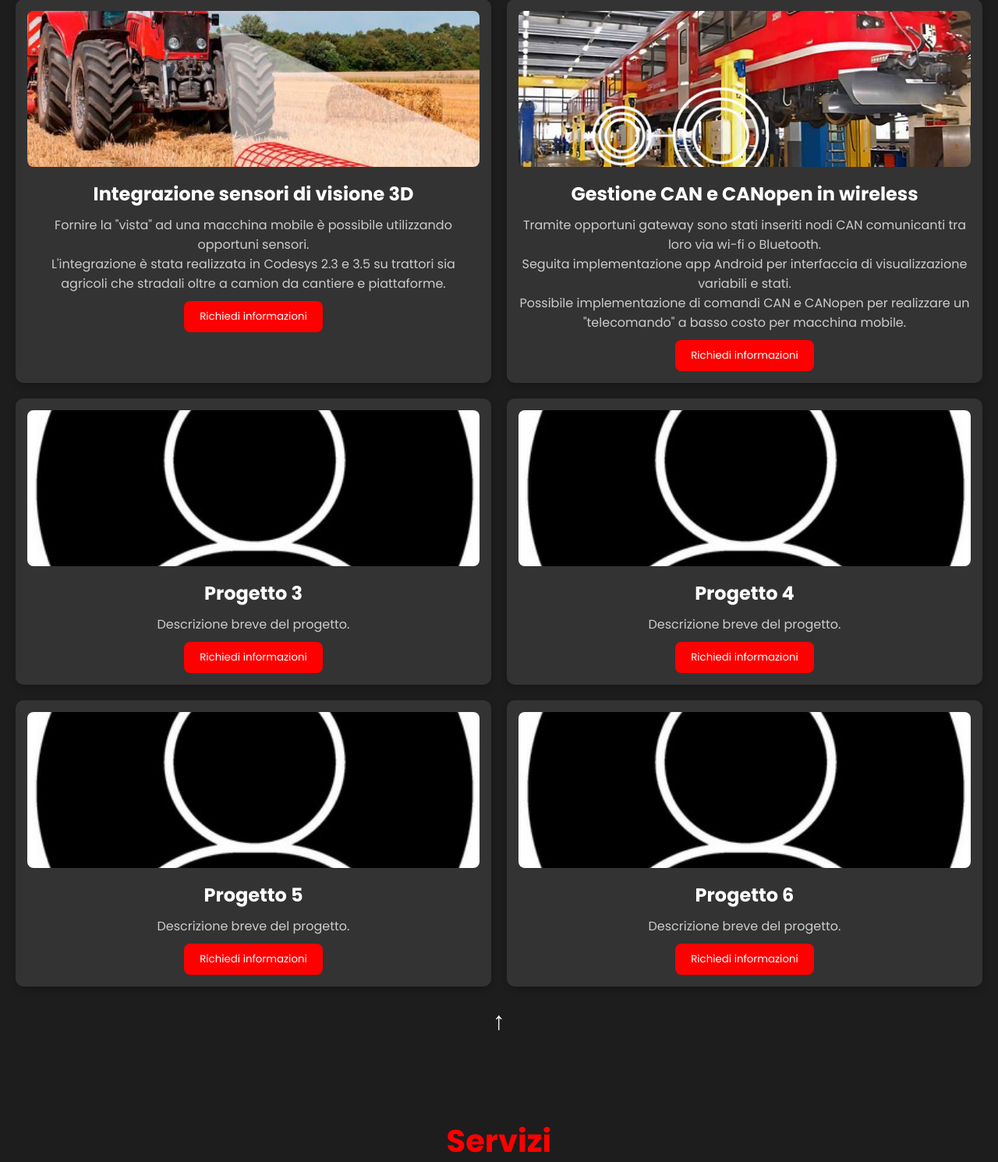
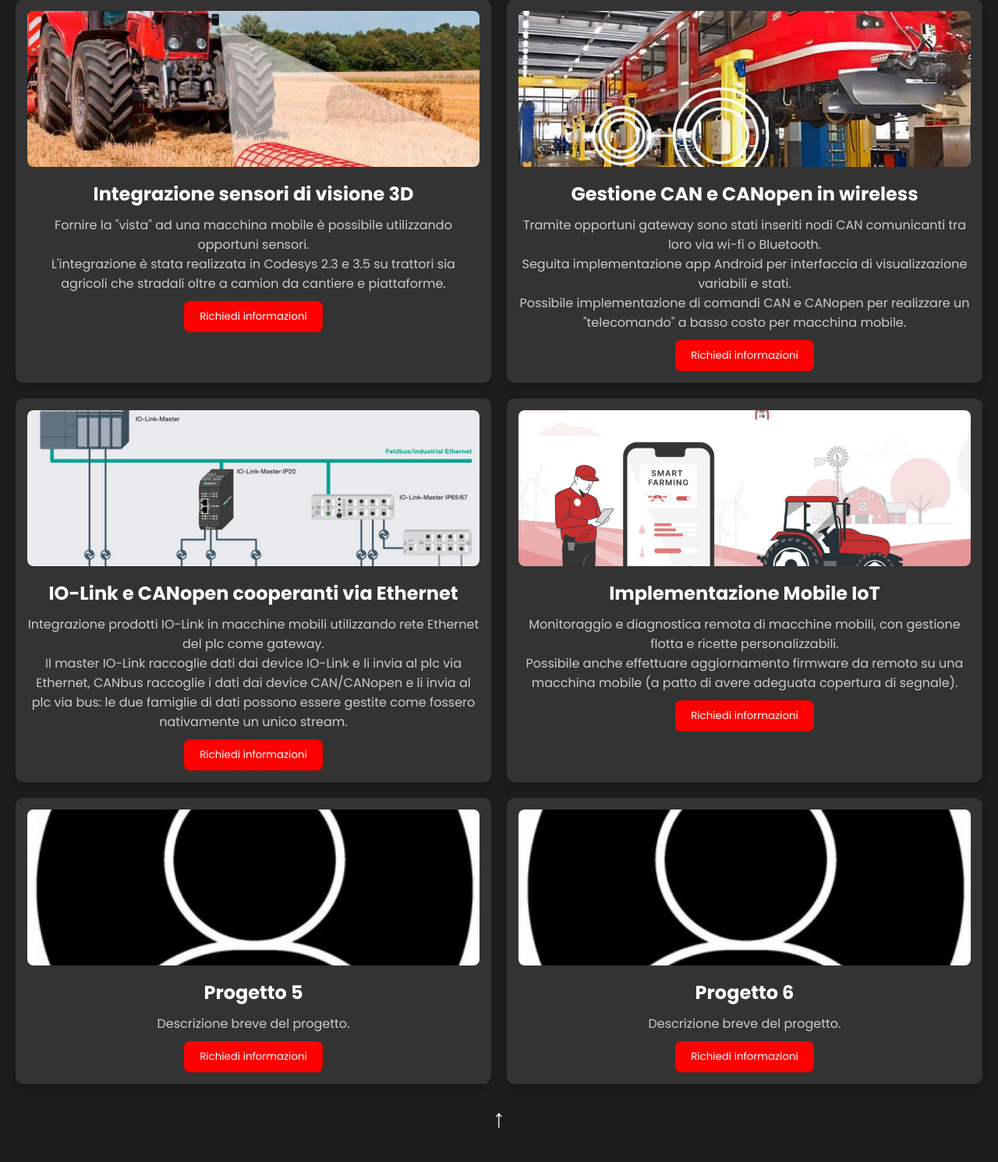
Before and after one commit to PaoloRocca/Repo, a Flask app: page / in a window 1280 px wide. Shown: the part 1001-2491 px from the top of the page at 78% size. Run offline with Flask 3, Linux system fonts and the light colour scheme; some libraries are stand-ins or nearby versions.

Commit message:
Navbar and flex layout fixed

```diff
--- a/static/css/style.css
+++ b/static/css/style.css
@@ -71,7 +71,7 @@ body {
     width: 100%;
     background-color: #1f1f1f; /* Colore scuro per la navbar */
     padding: 15px 0;
-    z-index: 100;
+    z-index: auto;
     display: flex;
     justify-content: space-between;
     align-items: center;
@@ -83,6 +83,13 @@ body {
     font-weight: bold;
     margin-left: 20px;
     color: var(--contrast-color);
+    display: flex;
+    align-items: center; /* Centra l'immagine verticalmente */
+    flex: 0 0 3em;
+}
+
+.navbar__logo img {
+    width:100%
 }
 
 .navbar__menu {
@@ -110,7 +117,7 @@ body {
     margin-right: 20px;
     display: flex;
     align-items: center;
-    gap: 10px;
+    flex-direction: column;
 }
 
 /* Sezione Introduzione */
@@ -200,7 +207,7 @@ body {
 /* Sezione Servizi */
 .services {
     padding: 50px 20px;
-    background-color: #1d1d1d;
+    background-color: #222222;
     text-align: center;
 }
 
@@ -267,7 +274,7 @@ body {
 /* Sezione Contatti */
 .contact {
     padding: 50px 20px;
-    background-color: #222222;
+    background-color: #1d1d1d;
     text-align: center;
 }
 
--- a/templates/index.html
+++ b/templates/index.html
@@ -1,14 +1,52 @@
 <!DOCTYPE html>
 <html lang="it">
 <head>
-    <!-- Google tag (gtag.js) -->
-    <script async src="https://www.googletagmanager.com/gtag/js?id=G-3V3Y288GS2"></script>
+
+    <!-- Codice per il banner dei cookie -->
+    <link rel="stylesheet" href="https://cdn.jsdelivr.net/npm/cookieconsent@3.1.0/build/cookieconsent.min.css" />
+    <script src="https://cdn.jsdelivr.net/npm/cookieconsent@3.1.0/build/cookieconsent.min.js"></script>
     <script>
-        window.dataLayer = window.dataLayer || [];
-        function gtag(){dataLayer.push(arguments);}
-        gtag('js', new Date());
-        gtag('config', 'G-3V3Y288GS2');
+        window.addEventListener("load", function() {
+            window.cookieconsent.initialise({
+                "palette": {
+                    "popup": {
+                        "background": "#000"
+                    },
+                    "button": {
+                        "background": "#f1d600"
+                    }
+                },
+                "content": {
+                    "message": "Questo sito utilizza i cookie per migliorare l'esperienza dell'utente. Proseguendo nella navigazione, accetti l'uso dei cookie.",
+                    "dismiss": "Accetto",
+                    "link": "Maggiori informazioni",
+                    "href": "/privacy-policy"  // Link alla tua privacy policy
+                },
+                onStatusChange: function(status) {
+                    if (status === 'allow') {
+                        // Carica Google Analytics solo se l'utente ha accettato i cookie
+                        loadGoogleAnalytics();
+                    }
+                }
+            });
+        });
+
+        function loadGoogleAnalytics() {
+            // Carica lo script di Google Analytics solo se l'utente ha acconsentito
+            var script = document.createElement('script');
+            script.src = "https://www.googletagmanager.com/gtag/js?id=G-3V3Y288GS2"; //ID di GA
+            script.async = true;
+            document.head.appendChild(script);
+
+            script.onload = function() {
+                window.dataLayer = window.dataLayer || [];
+                function gtag(){dataLayer.push(arguments);}
+                gtag('js', new Date());
+                gtag('config', 'G-3V3Y288GS2');  //ID di GA
+            };
+        }
     </script>
+
     <meta charset="UTF-8">
     <meta name="viewport" content="width=device-width, initial-scale=1.0">
     <link href="https://fonts.googleapis.com/css2?family=Poppins:wght@300;400;500;600;700&display=swap" rel="stylesheet">
@@ -21,7 +59,7 @@
     <!-- Navbar -->
     <nav class="navbar">
         <div class="navbar__logo">
-            <img src="static/images/logo.png" alt="Logo" />
+            <img src="static/images/logo.png"/>
         </div>
         <ul class="navbar__menu">
             <li><a href="#intro">Chi Sono</a></li>
@@ -52,43 +90,54 @@
         <h2>Progetti</h2>
         <div class="projects__grid">
             <div class="project">
-                <img src="static/images/3d_sensor.jpg" alt="Progetto 1">
+                <img src="static/images/p1.jpg" alt="Progetto 1">
                 <h3>Integrazione sensori di visione 3D</h3>
-                <p>Fornire la "vista" ad una macchina mobile è possibile utilizzando opportuni sensori.<br />
+                <p>
+                    Fornire la "vista" ad una macchina mobile è possibile utilizzando opportuni sensori.<br />
                     L'integrazione è stata realizzata in Codesys 2.3 e 3.5 su trattori sia agricoli che stradali oltre a camion da cantiere e
                     piattaforme.
                 </p>
                 <button class="info-btn" data-project="1">Richiedi informazioni</button>
             </div>
             <div class="project">
-                <img src="static/images/Wireless_Can.jpg" alt="Progetto 2">
+                <img src="static/images/p2.jpg" alt="Progetto 2">
                 <h3>Gestione CAN e CANopen in wireless</h3>
-                <p>Tramite opportuni gateway sono stati inseriti nodi CAN comunicanti tra loro via wi-fi o Bluetooth.<br />
+                <p>
+                    Tramite opportuni gateway sono stati inseriti nodi CAN comunicanti tra loro via wi-fi o Bluetooth.<br />
                     Seguita implementazione app Android per interfaccia di visualizzazione variabili e stati.<br />
                     Possibile implementazione di comandi CAN e CANopen per realizzare un "telecomando" a basso costo per macchina mobile.
                 </p>
                 <button class="info-btn" data-project="2">Richiedi informazioni</button>
             </div>
             <div class="project">
-                <img src="static/images/project3.jpg" alt="Progetto 3">
-                <h3>Progetto 3</h3>
-                <p>Descrizione breve del progetto.</p>
+                <img src="static/images/p3.jpg" alt="Progetto 3">
+                <h3>IO-Link e CANopen cooperanti via Ethernet</h3>
+                <p>
+                    Integrazione prodotti IO-Link in macchine mobili utilizzando rete Ethernet del plc come gateway.<br />
+                    Il master IO-Link raccoglie dati dai device IO-Link e li invia al plc via Ethernet, CANbus raccoglie i dati dai device
+                    CAN/CANopen e li invia al plc via bus: le due famiglie di dati possono essere gestite come fossero nativamente un unico
+                    stream.
+                </p>
                 <button class="info-btn" data-project="3">Richiedi informazioni</button>
             </div>
             <div class="project">
-                <img src="static/images/project4.jpg" alt="Progetto 4">
-                <h3>Progetto 4</h3>
-                <p>Descrizione breve del progetto.</p>
+                <img src="static/images/p4.jpg" alt="Progetto 4">
+                <h3>Implementazione Mobile IoT</h3>
+                <p>
+                    Monitoraggio e diagnostica remota di macchine mobili, con gestione flotta e ricette personalizzabili.<br />
+                    Possibile anche effettuare aggiornamento firmware da remoto su una macchina mobile (a patto di avere adeguata
+                    copertura di segnale).
+                </p>
                 <button class="info-btn" data-project="4">Richiedi informazioni</button>
             </div>
             <div class="project">
-                <img src="static/images/project5.jpg" alt="Progetto 5">
+                <img src="static/images/login.jpg" alt="Progetto 5">
                 <h3>Progetto 5</h3>
                 <p>Descrizione breve del progetto.</p>
                 <button class="info-btn" data-project="5">Richiedi informazioni</button>
             </div>
             <div class="project">
-                <img src="static/images/project6.jpg" alt="Progetto 6">
+                <img src="static/images/login.jpg" alt="Progetto 6">
                 <h3>Progetto 6</h3>
                 <p>Descrizione breve del progetto.</p>
                 <button class="info-btn" data-project="6">Richiedi informazioni</button>
@@ -105,38 +154,38 @@
         <h2>Servizi</h2>
         <div class="services__grid">
             <div class="service">
-                <img src="static/images/service1.jpg" alt="Servizio 1">
-                <h3>Servizio 1</h3>
+                <img src="static/images/login.jpg" alt="Servizio 1">
+                <h3>Technical Manager</h3>
                 <p>Descrizione breve del servizio 1.</p>
                 <button class="info-btn" data-service="1">Richiedi informazioni</button>
             </div>
             <div class="service">
-                <img src="static/images/service2.jpg" alt="Servizio 2">
-                <h3>Servizio 2</h3>
+                <img src="static/images/login.jpg" alt="Servizio 2">
+                <h3>Project Manager</h3>
                 <p>Descrizione breve del servizio 2.</p>
                 <button class="info-btn" data-service="2">Richiedi informazioni</button>
             </div>
             <div class="service">
-                <img src="static/images/service3.jpg" alt="Servizio 3">
-                <h3>Servizio 3</h3>
+                <img src="static/images/login.jpg" alt="Servizio 3">
+                <h3>Product Manager</h3>
                 <p>Descrizione breve del servizio 3.</p>
                 <button class="info-btn" data-service="3">Richiedi informazioni</button>
             </div>
             <div class="service">
-                <img src="static/images/service4.jpg" alt="Servizio 4">
-                <h3>Servizio 4</h3>
+                <img src="static/images/login.jpg" alt="Servizio 4">
+                <h3>Certificazioni e normative</h3>
                 <p>Descrizione breve del servizio 4.</p>
                 <button class="info-btn" data-service="4">Richiedi informazioni</button>
             </div>
             <div class="service">
-                <img src="static/images/service5.jpg" alt="Servizio 5">
-                <h3>Servizio 5</h3>
+                <img src="static/images/login.jpg" alt="Servizio 5">
+                <h3>Formazioni</h3>
                 <p>Descrizione breve del servizio 5.</p>
                 <button class="info-btn" data-service="5">Richiedi informazioni</button>
             </div>
             <div class="service">
-                <img src="static/images/service6.jpg" alt="Servizio 6">
-                <h3>Servizio 6</h3>
+                <img src="static/images/login.jpg" alt="Servizio 6">
+                <h3>Analisi/Programmazione/Porting</h3>
                 <p>Descrizione breve del servizio 6.</p>
                 <button class="info-btn" data-service="6">Richiedi informazioni</button>
             </div>
```
Also changed, not shown: static/images/login.jpg (renamed from static/images/project1.jpg), static/images/logo.png (added), static/images/p1.jpg (renamed from static/images/3d_sensor.jpg), static/images/p2.jpg (renamed from static/images/Wireless_Can.jpg), static/images/p3.jpg (added), static/images/p4.jpg (added), static/images/project2.jpg (deleted), static/images/project3.jpg (deleted), static/images/project4.jpg (deleted), static/images/project5.jpg (deleted), static/images/project6.jpg (deleted).
